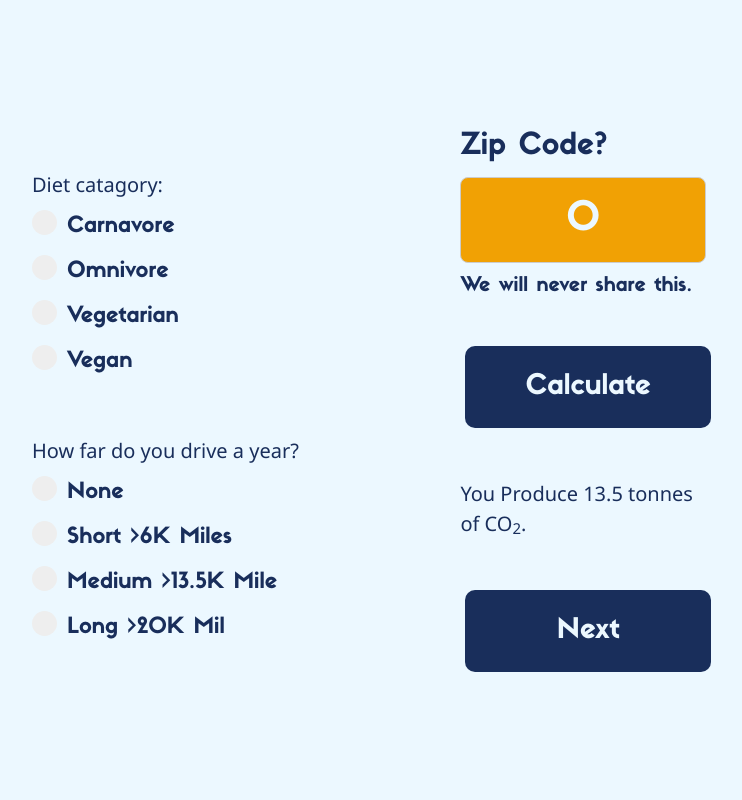
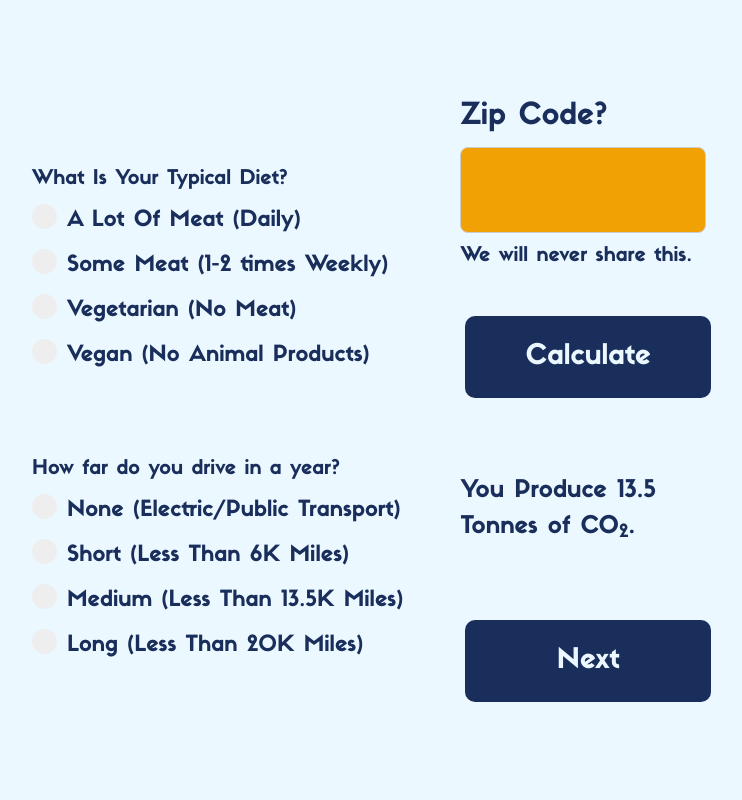
Before and after one commit to BOB450/LightCo2-Survay, a PHP site: page / in a window 1280 px wide. Shown: the whole page, without its empty margins (271-1013 px from the left). Run offline with PHP 8.4, Linux system fonts and the light colour scheme.

Commit message:
Edited Labels

```diff
--- a/index.php
+++ b/index.php
@@ -11,7 +11,7 @@
 <?php
 // define variables and set to empty values
 $zipcodeErr = $dietErr = $travelErr = 0;
-$zipcode = $diet = $travel = 0;
+$zipcode = $diet = $travel = null;
 
 if ($_SERVER["REQUEST_METHOD"] == "POST") {
 
@@ -64,47 +64,47 @@
 
   <div class="main">
     <div> <!--This div contains the diet question for formating. TODO: format-->
-        <h4>  Diet catagory:</h4>
-        <label class="container">Carnavore
+        <h4 class="text"> What Is Your Typical Diet?</h4>
+        <label class="container">A Lot Of Meat (Daily)
           <input type="radio" name="diet" <?php if (isset($diet) && $diet=="3.3") echo "checked";?> value="3.3">
           <span class="checkmark"></span>
         </label>
 
-        <label class="container">Omnivore
+        <label class="container">Some Meat (1-2 times Weekly)
           <input type="radio" name="diet" <?php if (isset($diet) && $diet=="2.5") echo "checked";?> value="2.5">
           <span class="checkmark"></span>
         </label>
 
-        <label class="container">Vegetarian
+        <label class="container">Vegetarian (No Meat)
           <input type="radio" name="diet" <?php if (isset($diet) && $diet=="1.7") echo "checked";?> value="1.7">
           <span class="checkmark"></span>
         </label>
 
-        <label class="container">Vegan
+        <label class="container">Vegan (No Animal Products)
           <input type="radio" name="diet" <?php if (isset($diet) && $diet=="1.5") echo "checked";?> value="1.5">
           <span class="checkmark"></span>
         </label>
     </div>
     <br><br>
     <div> <!--This div contains the Milage textbox. TODO: format-->
-      <h4>How far do you drive a year?</h4>
+      <h4 class="text">How far do you drive in a year?</h4>
 
-      <label class="container">None
+      <label class="container">None (Electric/Public Transport)
           <input type="radio" name="travel" <?php if (isset($travel) && $travel=="3.3") echo "checked";?> value=".2">
           <span class="checkmark"></span>
         </label>
 
-        <label class="container">Short >6K Miles
+        <label class="container">Short (Less Than 6K Miles)
         <input type="radio" name="travel" <?php if (isset($travel) && $travel=="2.5") echo "checked";?> value=".5">
           <span class="checkmark"></span>
         </label>
 
-        <label class="container">Medium >13.5K Mile
+        <label class="container">Medium (Less Than 13.5K Miles)
         <input type="radio" name="travel" <?php if (isset($travel) && $travel=="1.7") echo "checked";?> value="4.5">
           <span class="checkmark"></span>
         </label>
 
-        <label class="container">Long >20K Mil
+        <label class="container">Long (Less Than 20K Miles)
           <input type="radio" name="travel" <?php if (isset($travel) && $travel=="1.5") echo "checked";?> value="11.5">
           <span class="checkmark"></span>
         </label>
@@ -120,9 +120,9 @@
     <br><br>
 
     <?php
-      echo "<h4>You Produce ";
+      echo "<h3 class='text';>You Produce ";
       echo 13.5 + $diet + $travel;
-      echo " tonnes of CO<sub>2</sub>.</h4>"
+      echo " Tonnes of CO<sub>2</sub>.</h3>"
     ?>
 
     <br><br>
--- a/style.css
+++ b/style.css
@@ -1,6 +1,7 @@
 body{
 font-family: Sifon;
 font-size:12px;
+font-size: 20px;
 }
 p, h1, form, button{border:0; margin:0; padding:0;}
 .spacer{clear:both; height:1px;}
@@ -250,3 +251,8 @@
 	  border-radius: 50%;
 	  background: #ECF8FF;
   }
+
+  .text {
+	font-size: 40;
+	font-family: Sifon;
+  }
```
